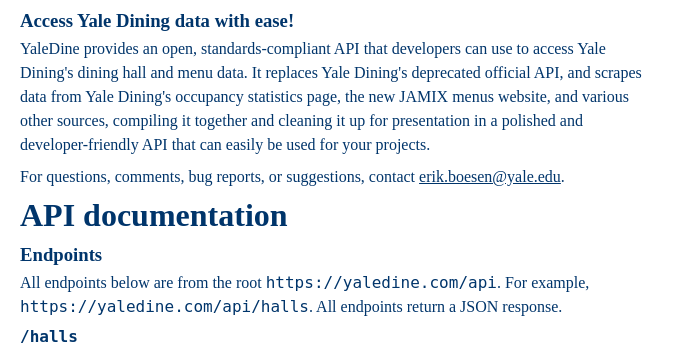
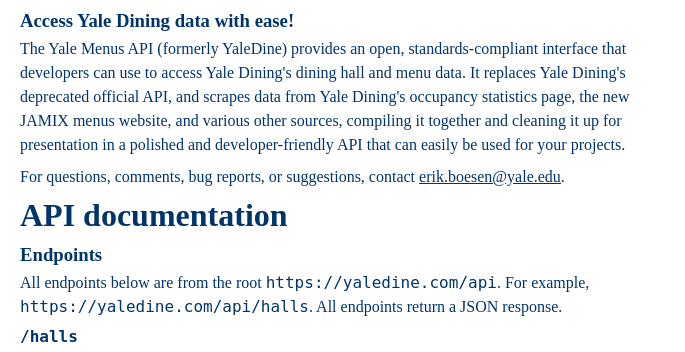
Before and after one commit to ErikBoesen/YaleDiningAPI, a Flask app: page / in a window 1280 px wide. Shown: the part 92-444 px from the top of the page, without its empty margins (0-685 px from the left). Run offline with Flask 2, Linux system fonts and the light colour scheme; parts of the project's set-up code (start-up, migrations or seed data) failed here and were passed over; some web fonts are replaced.

Commit message:
Fix use of YaleDine name on homepage

```diff
--- a/app/templates/index.html
+++ b/app/templates/index.html
@@ -2,7 +2,7 @@
 
 {% block content %}
 <h3>Access Yale Dining data with ease!</h3>
-<p>YaleDine provides an open, standards-compliant API that developers can use to access Yale Dining's dining hall and menu data. It replaces Yale Dining's deprecated official API, and scrapes data from Yale Dining's occupancy statistics page, the new JAMIX menus website, and various other sources, compiling it together and cleaning it up for presentation in a polished and developer-friendly API that can easily be used for your projects.</p>
+<p>The Yale Menus API (formerly YaleDine) provides an open, standards-compliant interface that developers can use to access Yale Dining's dining hall and menu data. It replaces Yale Dining's deprecated official API, and scrapes data from Yale Dining's occupancy statistics page, the new JAMIX menus website, and various other sources, compiling it together and cleaning it up for presentation in a polished and developer-friendly API that can easily be used for your projects.</p>
 <p>For questions, comments, bug reports, or suggestions, contact <a href="mailto:erik.boesen@yale.edu">erik.boesen@yale.edu</a>.</p>
 <h1>API documentation</h1>
 <h3>Endpoints</h3>
```
